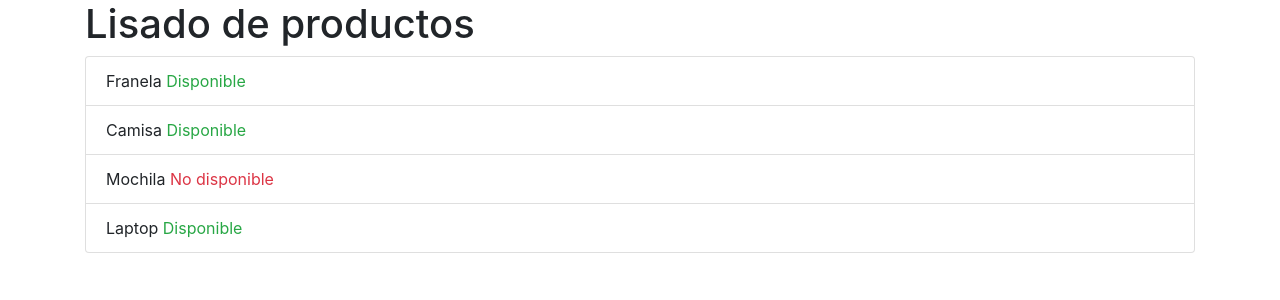
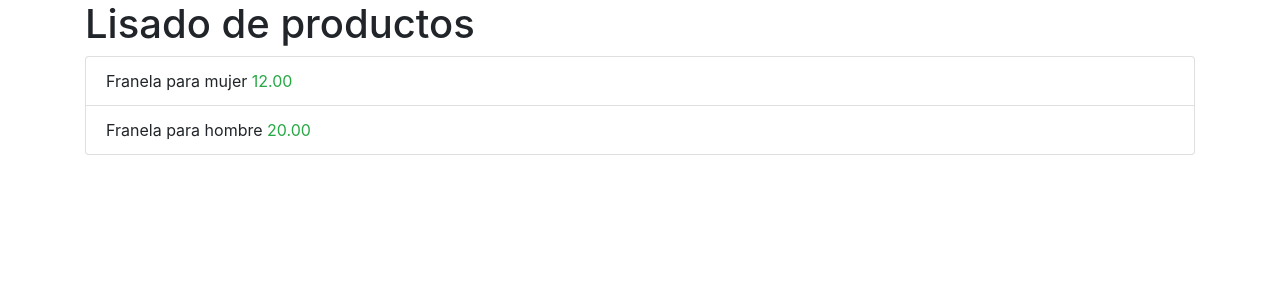
Before and after one commit to ajpernalete/django_prueba, a Django app: page / in a window 1280 px wide. Shown: the part 56-356 px from the top of the page. Run offline with Django 3.2, Linux system fonts and the light colour scheme; data comes from the database, SQL or seed files in the repository; some libraries are stand-ins or nearby versions.

Commit message:
Se reemplazo los productos actuales por los de la app products y se quito condición de stock de inventario por mostrar precio. Luego se ordeno la lista de registro de forma inversa para mostrar el mas reciente primero

```diff
--- a/pernalete_store/views.py
+++ b/pernalete_store/views.py
@@ -11,16 +11,17 @@ from django.contrib.auth.models import User
 
 from .forms import RegisterForm
 
+from products.models import Product
+
 def index(request):
+
+    product = Product.objects.all().order_by('-id')
+
+
     return render(request,'index.html', {
         'message':'Lisado de productos',
         'title':'Productos',
-        'products':[
-            {'title':'Franela','price':5,'stock':True},#producto
-            {'title':'Camisa','price':7,'stock':True},
-            {'title':'Mochila','price':20,'stock':False},
-            {'title':'Laptop','price':500,'stock':True}
-        ]
+        'products':product
     })
 
 def login_view(request):
--- a/templates/index.html
+++ b/templates/index.html
@@ -11,11 +11,7 @@
         {% for product in products %}
             <li class="list-group-item">
                 {{product.title}}
-                    {% if product.stock %}
-                    <span class="text-success">Disponible</span>
-                    {% else %}
-                    <span class="text-danger"> No disponible</span>
-                    {% endif%}
+                    <span class="text-success">{{ product.price }}</span>
             </li>
         {% endfor %}
     </ul>
```
